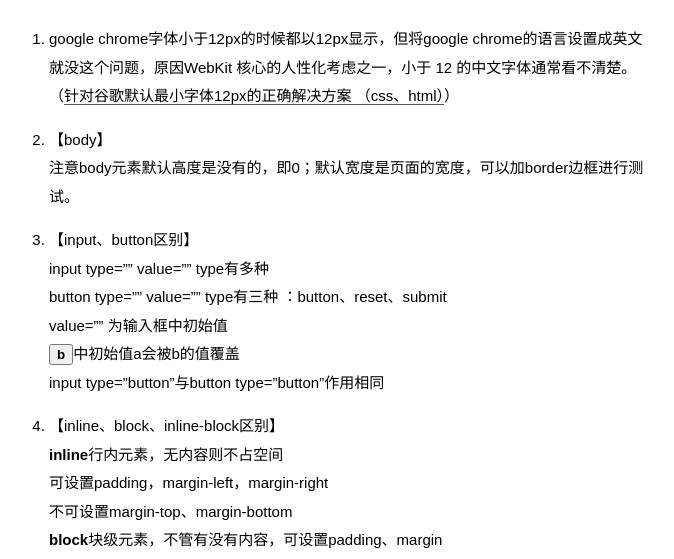
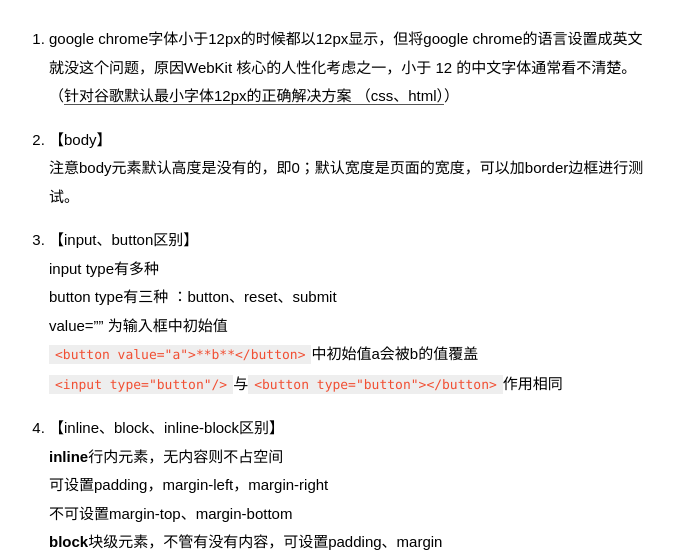
Before and after one commit to whyorwyh/whyorwyh.github.io, a Jekyll site: the page built from _posts/2016-09-20-basic-knowledge.md, in a window 1280 px wide and 1400 px high, scrolled down 554 px. Shown: the top 559 px of the window, without its empty margins (316-990 px from the left). Built offline with Jekyll 4.4.1, drawn with Linux system fonts in a browser that asks for light colours; some web fonts are replaced; some of the changed text lies outside the part shown.

Commit message:
modigy 9.20

````diff
--- a/_posts/2016-09-20-basic-knowledge.md
+++ b/_posts/2016-09-20-basic-knowledge.md
@@ -17,11 +17,11 @@ CSS是**Cascading Style Sheets**(层叠样式表)的简称，是一种标记
 注意body元素默认高度是没有的，即0；默认宽度是页面的宽度，可以加border边框进行测试。
 
 2. 【input、button区别】
-input type="" value=""  type有多种
-button type="" value="" type有三种 ：button、reset、submit
+input  type有多种
+button type有三种 ：button、reset、submit
 value="" 为输入框中初始值
-<button value="a">**b**</button>中初始值a会被b的值覆盖
-input type="button"与button type="button"作用相同
+```<button value="a">**b**</button>```中初始值a会被b的值覆盖
+```<input type="button"/>```与```<button type="button"></button>```作用相同
 
 3. 【inline、block、inline-block区别】
 **inline**行内元素，无内容则不占空间
@@ -39,10 +39,13 @@ taget四种属性值：_black、_parent、_self、_top
 5. 【有些标签不能相互嵌套】
 a标签不能嵌套a标签，p不能嵌套p标签，*span*中*可以嵌套span*
 ```<a>
+
      <a></a>
+
 </a> ```
 自动变为：
 ``` <a></a>
+
 <a></a> ```
 
 6. 【css3中的rgba】通过rgba设置透明度，可防止子元素继承父元素的透明度
@@ -89,4 +92,5 @@ background-color:blue；
 去掉边框右下角的小角：resize:none;
 在textarea的placeholder中换行
 可通过加入**& #13;& #10;**eg：placeholder="xxx**& #13;& #10;**xxx"(注：转义字符中无空格)
+
 ***
````
